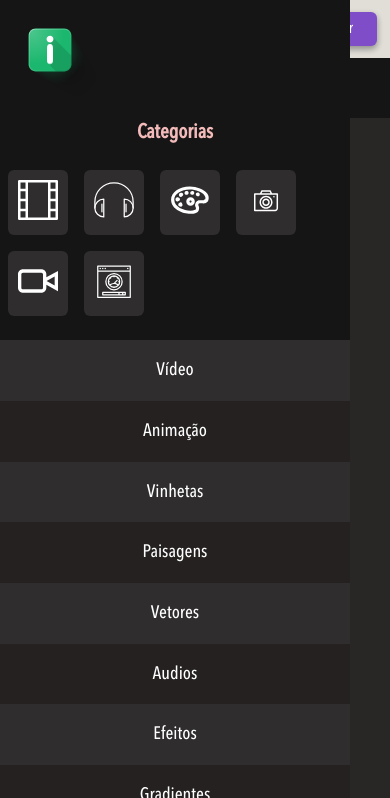
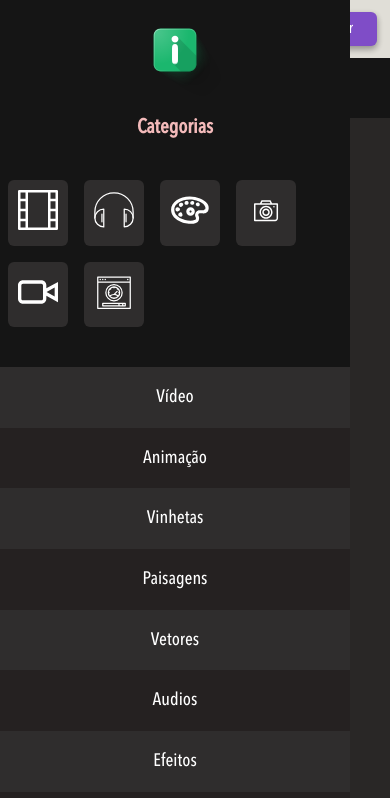
Before and after one commit to raffaeldantass/coletividad2, a website: page src/index.html in a window 390 px wide. Both pictures are taken after a click on the picture 25 px from the left and 88 px from the top of the page. Shown: the top 798 px of the page. Drawn offline with Linux system fonts and the light colour scheme.

Commit message:
display fixed

```diff
--- a/src/_assets/_css/organisms/aside.css
+++ b/src/_assets/_css/organisms/aside.css
@@ -3,7 +3,6 @@
 }
 
 .aside-bar {
-  display: flex;
   flex-direction: column;
   background-color: var(--bg-color-aside-bar, #151515);
 }
@@ -14,5 +13,6 @@
     top: 0;
     left: 0;
     width: 350px;
+    height: calc(100% - 125px);
   }
 }
--- a/src/_assets/_css/views/main.css
+++ b/src/_assets/_css/views/main.css
@@ -8,6 +8,10 @@ body {
 }
 
 @media screen and (max-width: 600px) {
+  body {
+    height: 100vh;
+  }
+
   .container {
     position: relative;
   }
--- a/src/_assets/_js/script.js
+++ b/src/_assets/_js/script.js
@@ -7,9 +7,9 @@ function menuController() {
 
   if (asideBar.style.display == 'none') {
 
-    asideBar.style.display = 'block';
+    asideBar.style.display = 'flex';
 
-  } else if(asideBar.style.display == 'block' ) {
+  } else if(asideBar.style.display == 'flex' ) {
 
     asideBar.style.display = 'none';
   }
```
